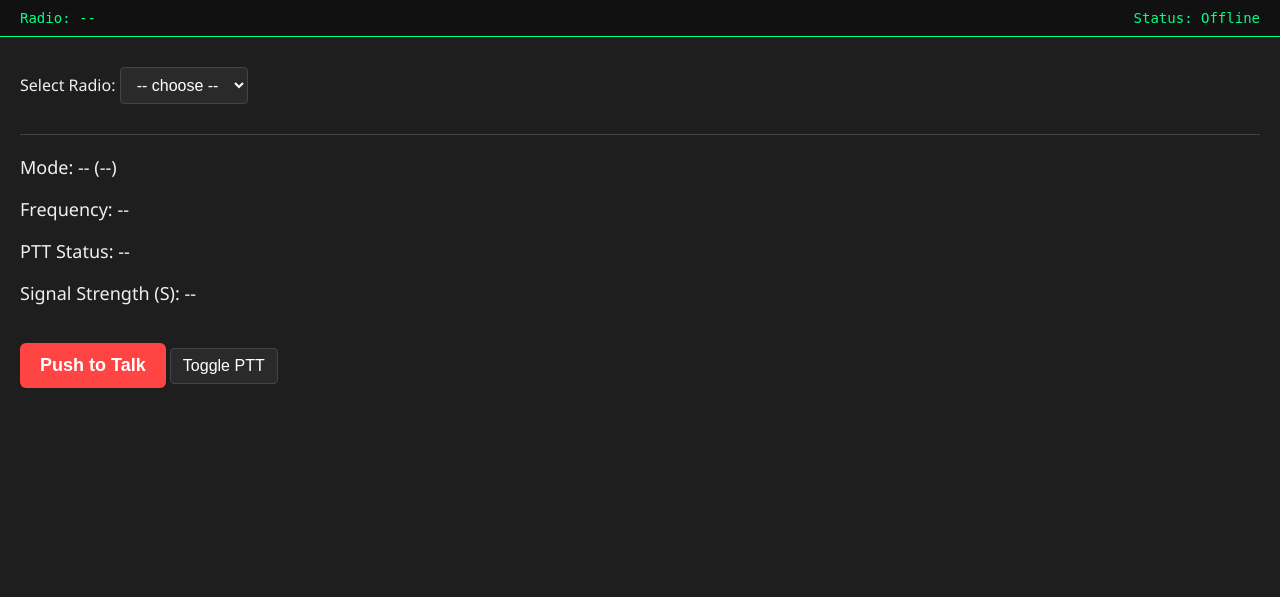
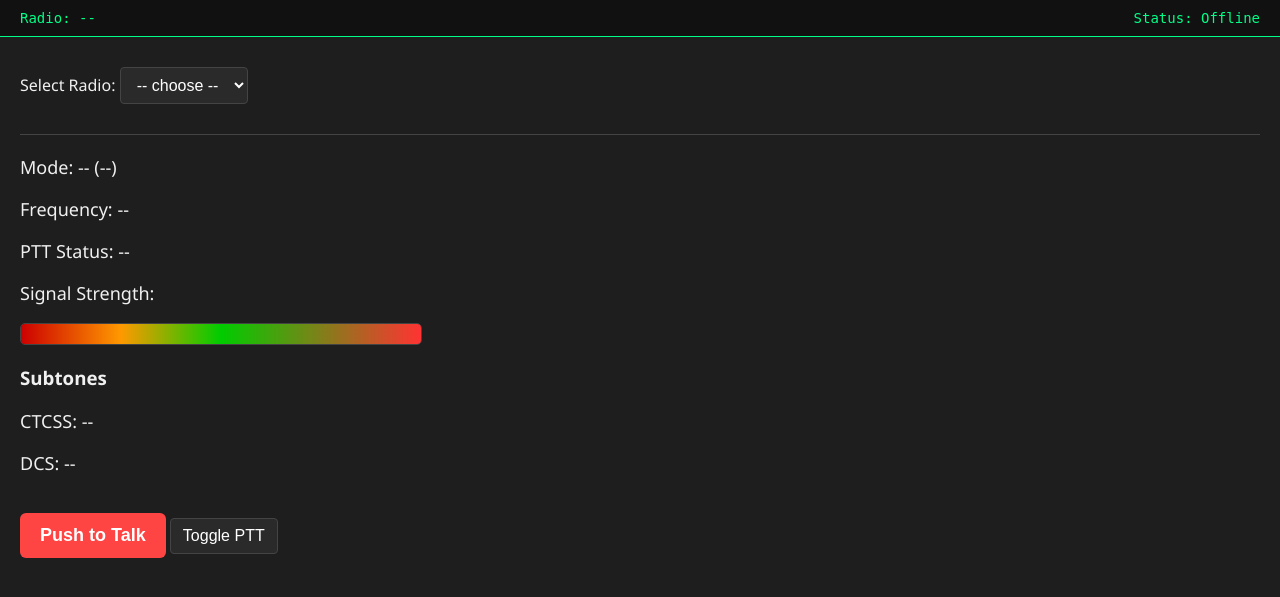
Before and after one commit to petrkr/rigremote, a Flask app: template templates/remote/index.html in a window 1280 px wide. Shown: the top 597 px of the page. Run offline with Flask 3, Linux system fonts and the light colour scheme; the template is opened without the code that fills it, so the values that code supplies are empty; some libraries are stand-ins or nearby versions.

Commit message:
Smeter and subtones

```diff
--- a/templates/remote/index.html
+++ b/templates/remote/index.html
@@ -21,7 +21,15 @@
         <p>Mode: <span id="modeValue">--</span> (<span id="bandwidthValue">--</span>)</p>
         <p>Frequency: <span id="freq">--</span></p>
         <p>PTT Status: <span id="ptt">--</span></p>
-        <p>Signal Strength (S): <span id="signal">--</span></p>
+        <p>Signal Strength:</p>
+        <div class="s-meter">
+            <div class="s-meter-bar-mask" id="sMeterMask"></div>
+            <div class="s-meter-bar-cover" id="sMeterCover"></div>
+        </div>
+
+        <h3>Subtones</h3>
+        <p>CTCSS: <span id="ctcssValue">--</span></p>
+        <p>DCS: <span id="dcsValue">--</span></p>
 
         <button id="pttPushBtn">Push to Talk</button>
         <button id="pttToggleBtn" onclick="togglePTT()">Toggle PTT</button>
```
